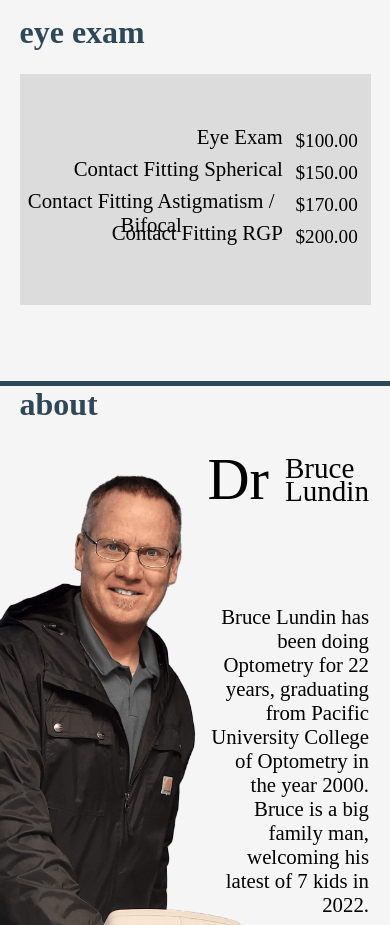
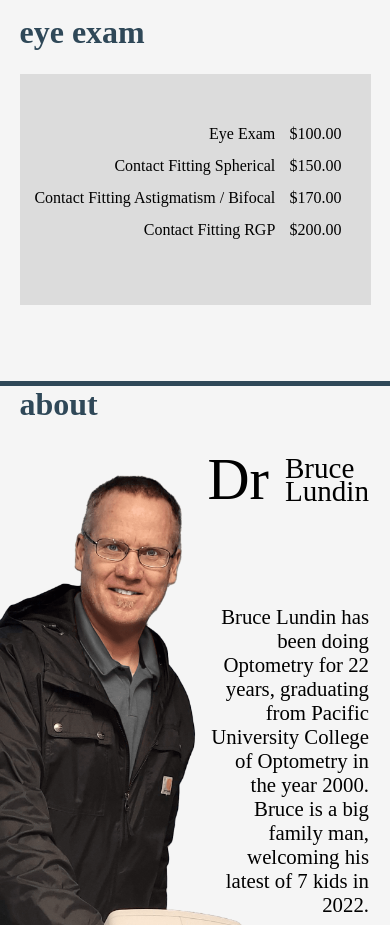
Before and after one commit to Tyler-Lundin/lundin-optometry, a React (Create React App) app: page / in a window 390 px wide. Shown: the part 1180-2105 px from the top of the page. Built offline with nearby package versions, Linux system fonts and the light colour scheme; a web font is replaced by a local one.

Commit message:
More mobile optimizations

```diff
--- a/src/pages/Information.js
+++ b/src/pages/Information.js
@@ -87,33 +87,38 @@ S.Rows = styled.div`
     width: 100%;
     justify-content: center;
     justify-items:center ;
+
 `
 S.Row = styled.div`
     width: fit-content;
     text-align: center;
-    font-size: 1.2rem;
     font-family: 'le-havre';
     display: grid;
     width:100%;
-    align-items: center;
+    align-items: baseline;
     @media (max-width: 480px) { /* phone */
     grid-template-columns: 3fr 1fr;
+    font-size: 1rem;
 
     }
     @media (min-width: 481px) and (max-width: 768px) { /* tablet */
     grid-template-columns: 3fr 1fr;
+    font-size: 1rem;
 
     }
     @media (min-width: 769px) and (max-width: 1024px) { /* laptop */
+    font-size: 1.1rem;
 
     grid-template-columns: 1fr 1fr;
     }
     @media (min-width: 1025px) and (max-width: 1200px){ /* desktop */
     grid-template-columns: 1fr 1fr;
+    font-size: 1.3rem;
 
     }
     @media (min-width: 1201px) { /* big screens */
     grid-template-columns: 1fr 1fr;
+    font-size: 1.3rem;
 
     }
 `
@@ -121,8 +126,22 @@ S.RowTitle = styled.div`
     width: fit-content;
     font-family: 'roboto-condensed';
     height: 2rem;
+    justify-self: right;
+    @media (max-width: 480px) { /* phone */
+        font-size: 1rem;
+    }
+    @media (min-width: 481px) and (max-width: 768px) { /* tablet */
+        font-size: 1.1rem;
+    }
+    @media (min-width: 769px) and (max-width: 1024px) { /* laptop */
         font-size: 1.3rem;
-    justify-self: right;
+    }
+    @media (min-width: 1025px) and (max-width: 1200px){ /* desktop */
+        font-size: 1.3rem;
+    }
+    @media (min-width: 1201px) { /* big screens */
+        font-size: 1.3rem;
+    }
 `
 
 S.SmallMessage = styled.div`
```
Lines whose indentation alone changed are shown as unchanged.
